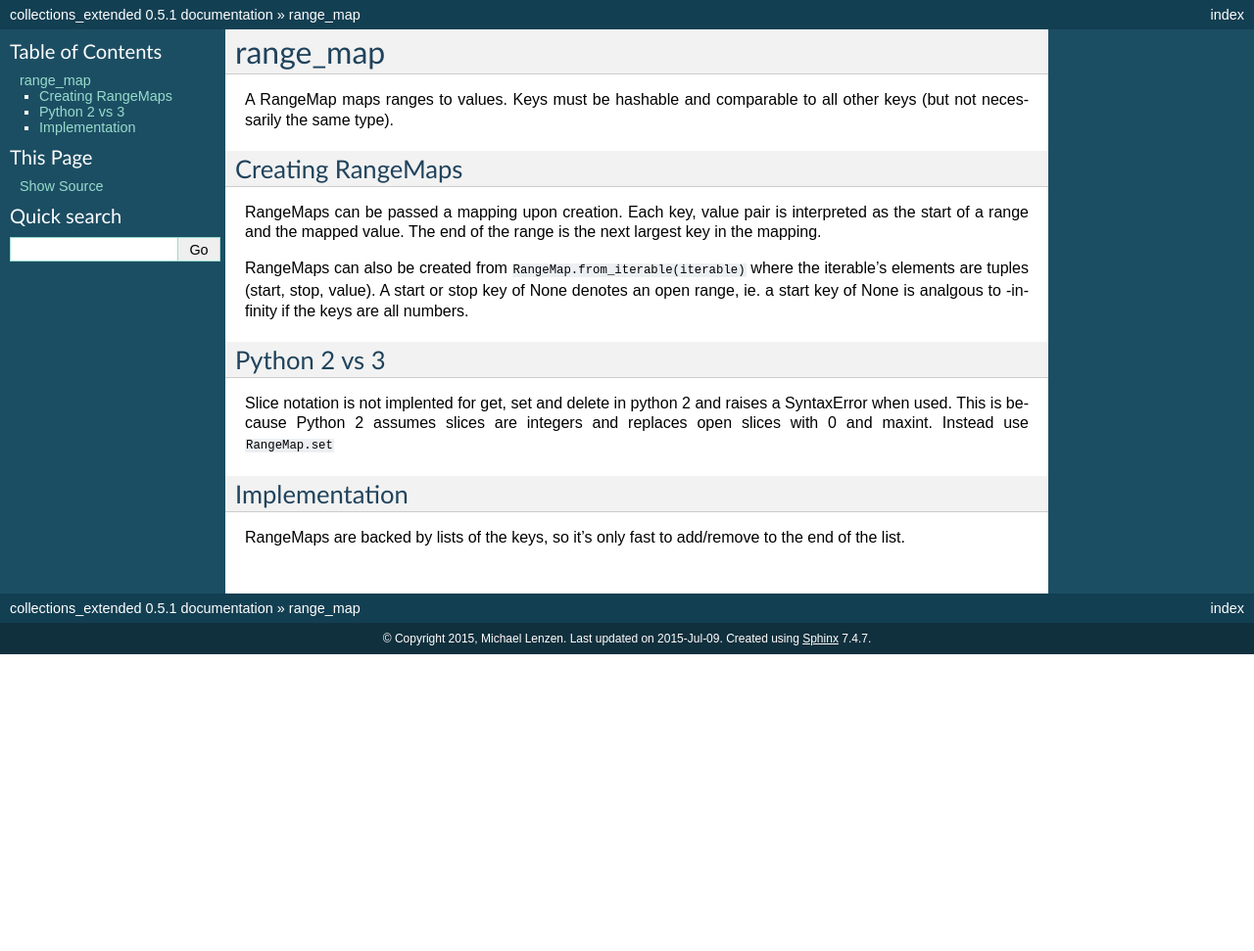
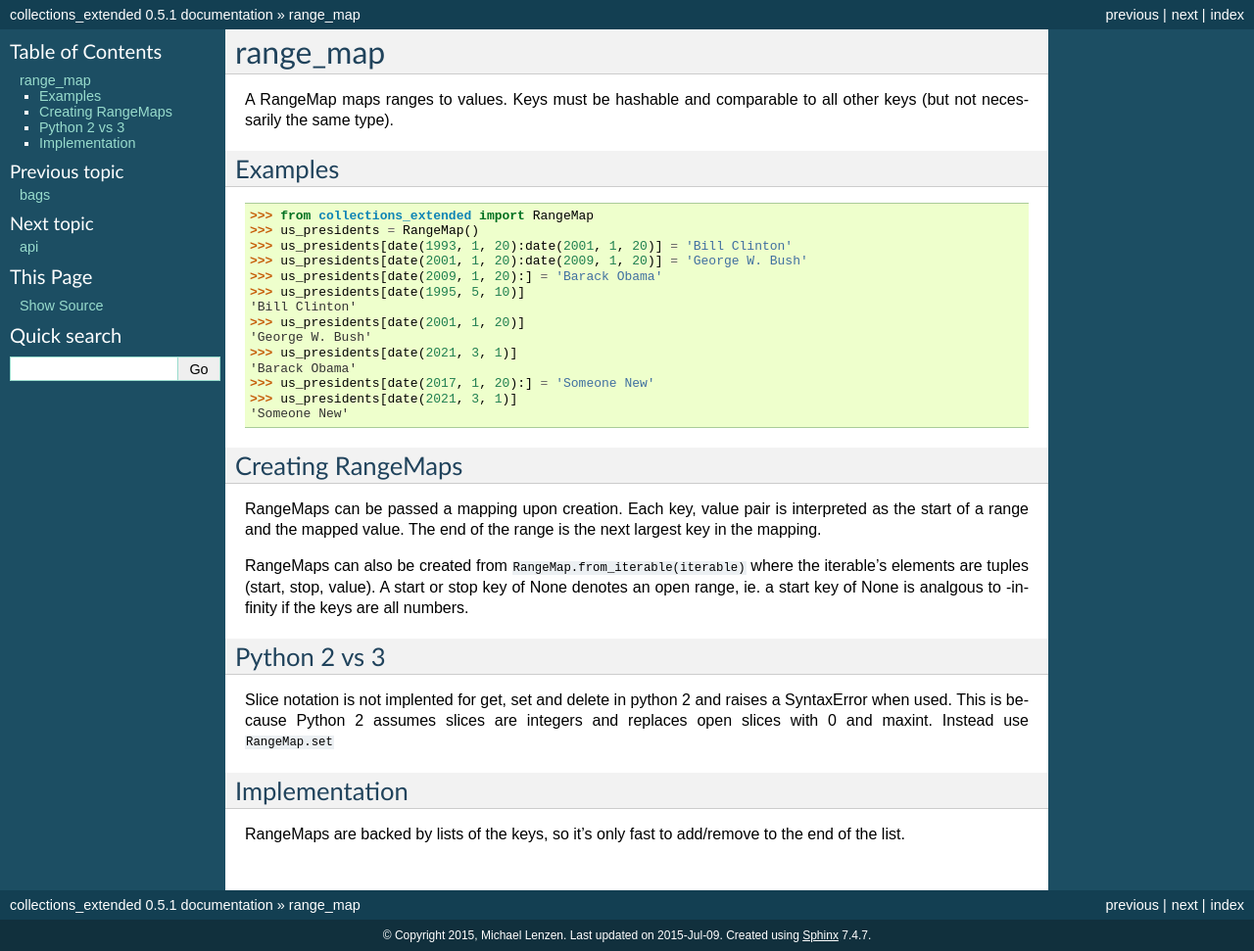
Before and after one commit to mlenzen/collections-extended, a Sphinx documentation site: the page built from docs/range_map.rst, in a window 1280 px wide. Shown: the whole page at 98% size. Built offline with Sphinx 7.4.7, drawn with Linux system fonts in a browser that asks for light colours; before the commit the page ends 900 px from its top, so only the background shows below that.

Commit message:
range_map doc updates
Add range_map to navigation.
Add example to range_map doc page.

```diff
--- a/docs/index.rst
+++ b/docs/index.rst
@@ -17,6 +17,7 @@
 	getting_started
 	setlists
 	bags
+	range_map
 	api
 	contributing
 
--- a/docs/range_map.rst
+++ b/docs/range_map.rst
@@ -2,6 +2,26 @@
 =========
 A RangeMap maps ranges to values. Keys must be hashable and comparable to all
 other keys (but not necessarily the same type).
+
+Examples
+--------
+
+.. code:: python
+
+	>>> from collections_extended import RangeMap
+	>>> us_presidents = RangeMap()
+	>>> us_presidents[date(1993, 1, 20):date(2001, 1, 20)] = 'Bill Clinton'
+	>>> us_presidents[date(2001, 1, 20):date(2009, 1, 20)] = 'George W. Bush'
+	>>> us_presidents[date(2009, 1, 20):] = 'Barack Obama'
+	>>> us_presidents[date(1995, 5, 10)]
+	'Bill Clinton'
+	>>> us_presidents[date(2001, 1, 20)]
+	'George W. Bush'
+	>>> us_presidents[date(2021, 3, 1)]
+	'Barack Obama'
+	>>> us_presidents[date(2017, 1, 20):] = 'Someone New'
+	>>> us_presidents[date(2021, 3, 1)]
+	'Someone New'
 
 Creating RangeMaps
 ------------------
```
